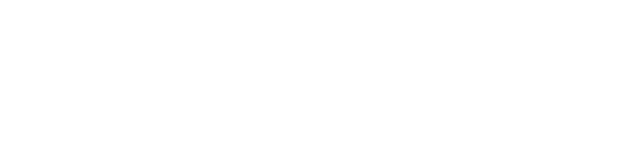
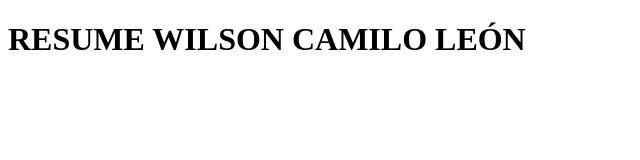
Before and after one commit to CamiloPayanene/javascript.practico, a plain HTML site: page index.html in a window 1280 px wide. Shown: the whole page, without its empty margins (0-640 px from the left). Drawn offline with Linux system fonts and the light colour scheme.

Commit message:
Added h1 in index

```diff
--- a/index.html
+++ b/index.html
@@ -7,6 +7,8 @@
     <title>ejemploGitHub</title>
 </head>
 <body>
-
+    <div>
+        <h1>RESUME WILSON CAMILO LEÓN</h1>
+    </div>
 </body>
 </html>
```
